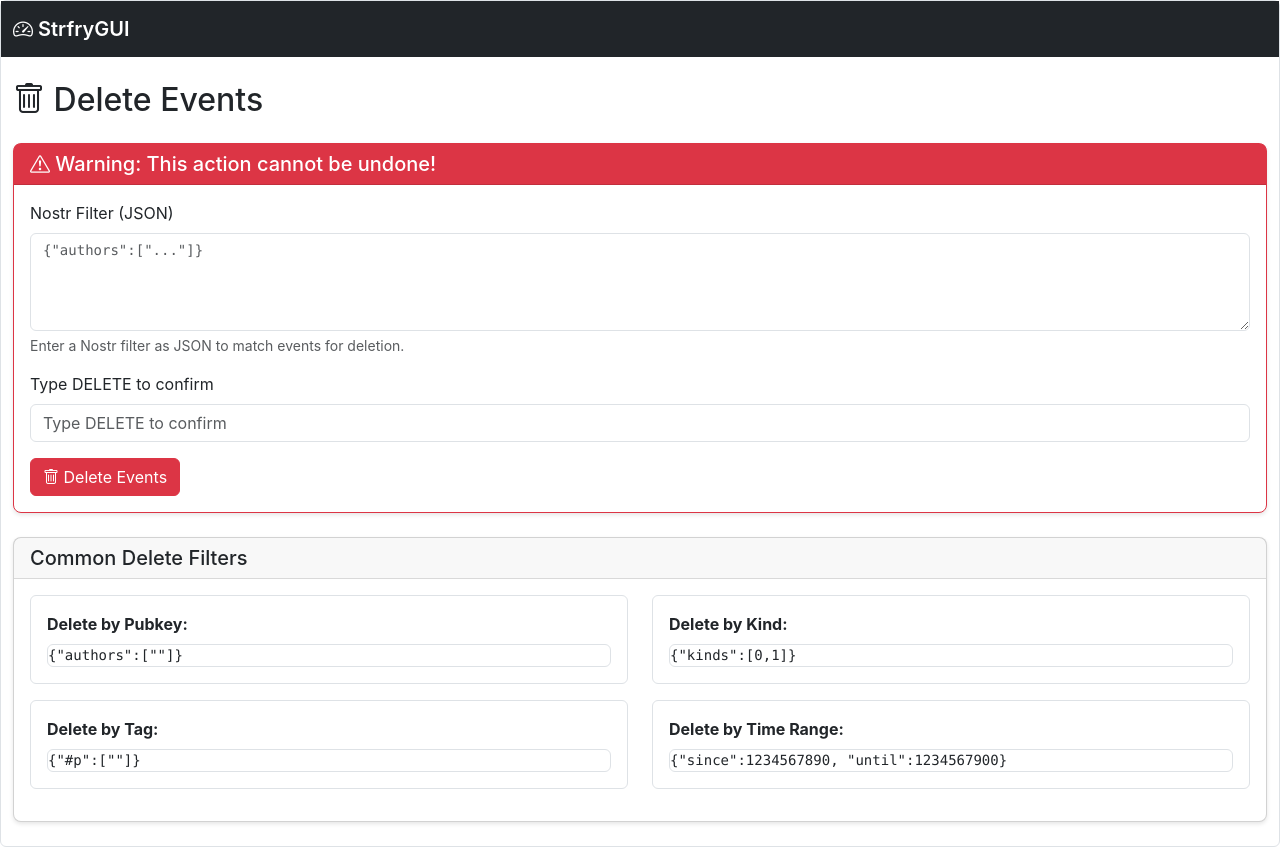
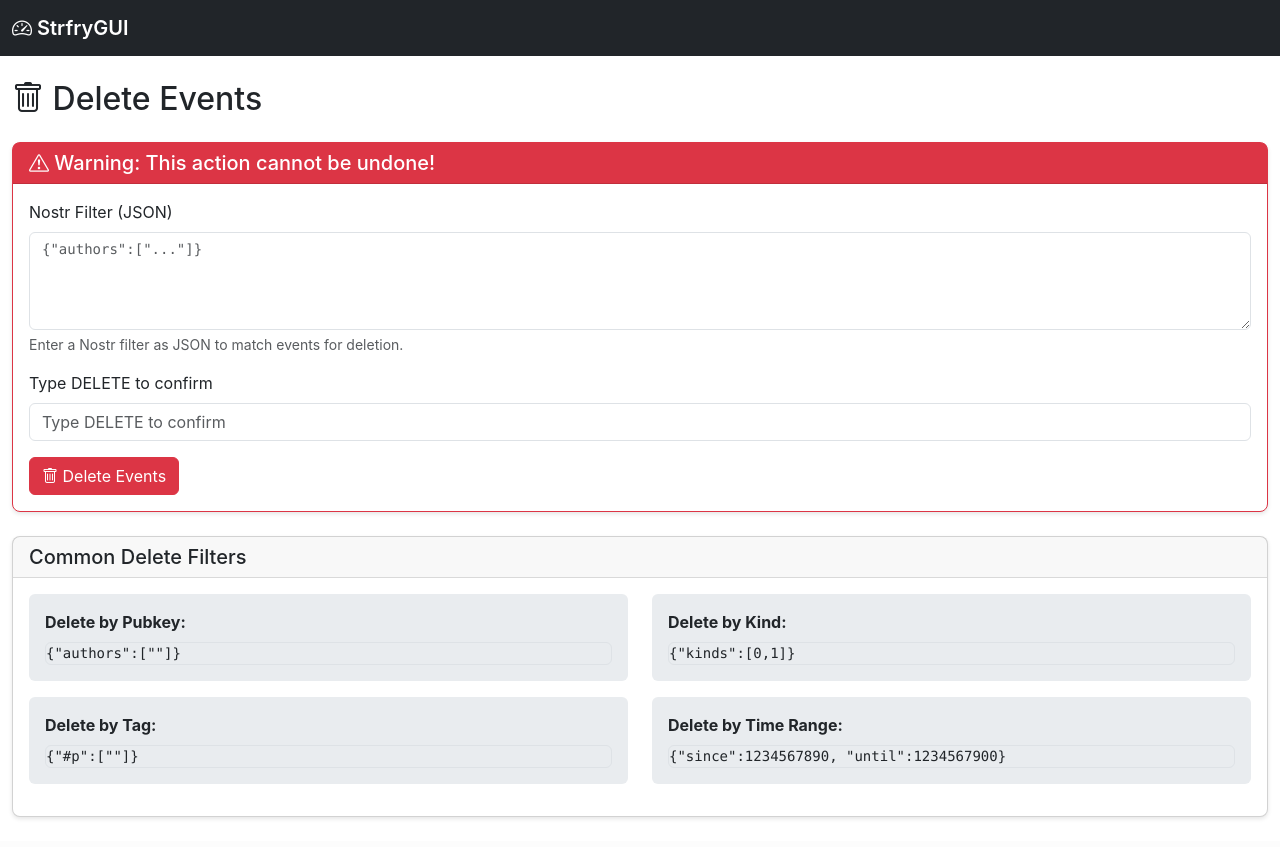
Before and after one commit to MartialM1nd/strfrygui, a Flask app: template templates/events_delete.html in a window 1280 px wide. After the commit the page ends 818 px from the top, so only its background shows below. Run offline with Flask 3, Linux system fonts and the light colour scheme; the template is opened without the code that fills it: values that come from a table or form of the project are taken from there, others are empty.

Commit message:
Fix dark mode: use Bootstrap bg-body-secondary class
- Update style.css to remove problematic CSS variable rule
- Use Bootstrap's built-in bg-body-secondary for pre/code blocks
- This class adapts to data-bs-theme automatically in Bootstrap 5.3

```diff
--- a/static/style.css
+++ b/static/style.css
@@ -78,8 +78,7 @@ code.text-truncate {
     cursor: pointer;
 }
 
-pre, .bg-body {
-    background-color: var(--bs-body-bg);
+pre {
     border: 1px solid var(--bs-border-color);
     border-radius: 6px;
 }
--- a/templates/config.html
+++ b/templates/config.html
@@ -84,7 +84,7 @@
         <h5 class="mb-0">Current Configuration</h5>
     </div>
     <div class="card-body">
-        <pre class="p-3">{{ current_config }}</pre>
+        <pre class="p-3 bg-body-secondary">{{ current_config }}</pre>
     </div>
 </div>
 {% endif %}
--- a/templates/db.html
+++ b/templates/db.html
@@ -95,7 +95,7 @@
                 {% endif %}
 
                 {% if dict_output %}
-                <pre class="p-3">{{ dict_output }}</pre>
+                <pre class="p-3 bg-body-secondary">{{ dict_output }}</pre>
                 {% else %}
                 <p class="text-muted">No compression dictionaries found.</p>
                 {% endif %}
--- a/templates/events.html
+++ b/templates/events.html
@@ -150,7 +150,7 @@
                     </tr>
                     <tr class="collapse" id="content-{{ loop.index }}">
                         <td colspan="6">
-                            <div class="p-3 rounded">
+                            <div class="p-3 rounded bg-body-secondary">
                                 <strong>ID:</strong> <code>{{ event.get('id', '') }}</code><br>
                                 <strong>Pubkey:</strong> <code>{{ event.get('pubkey', '') }}</code><br>
                                 <strong>Created:</strong> {{ event.get('created_at', 0) }}<br>
--- a/templates/events_delete.html
+++ b/templates/events_delete.html
@@ -59,25 +59,25 @@
     <div class="card-body">
         <div class="row">
             <div class="col-md-6 mb-3">
-                <div class="p-3 bg-body rounded">
+                <div class="p-3 bg-body-secondary rounded">
                     <strong>Delete by Pubkey:</strong>
                     <pre class="mt-2 mb-0">{"authors":["<pubkey>"]}</pre>
                 </div>
             </div>
             <div class="col-md-6 mb-3">
-                <div class="p-3 bg-body rounded">
+                <div class="p-3 bg-body-secondary rounded">
                     <strong>Delete by Kind:</strong>
                     <pre class="mt-2 mb-0">{"kinds":[0,1]}</pre>
                 </div>
             </div>
             <div class="col-md-6 mb-3">
-                <div class="p-3 bg-body rounded">
+                <div class="p-3 bg-body-secondary rounded">
                     <strong>Delete by Tag:</strong>
                     <pre class="mt-2 mb-0">{"#p":["<pubkey>"]}</pre>
                 </div>
             </div>
             <div class="col-md-6 mb-3">
-                <div class="p-3 bg-body rounded">
+                <div class="p-3 bg-body-secondary rounded">
                     <strong>Delete by Time Range:</strong>
                     <pre class="mt-2 mb-0">{"since":1234567890, "until":1234567900}</pre>
                 </div>
--- a/templates/import_export.html
+++ b/templates/import_export.html
@@ -106,7 +106,7 @@
     </div>
     <div class="card-body">
         <p>Events should be in JSONL format (one JSON object per line):</p>
-        <pre class="p-3">{"id":"abc123","pubkey":"def456","created_at":1699999999,"kind":1,"tags":[],"content":"Hello world","sig":"signature"}
+        <pre class="p-3 bg-body-secondary">{"id":"abc123","pubkey":"def456","created_at":1699999999,"kind":1,"tags":[],"content":"Hello world","sig":"signature"}
 {"id":"xyz789","pubkey":"uvw012","created_at":1700000000,"kind":1,"tags":[],"content":"Another note","sig":"signature"}</pre>
     </div>
 </div>
```
